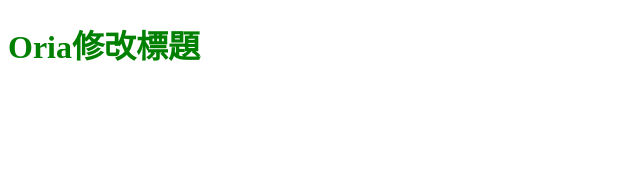
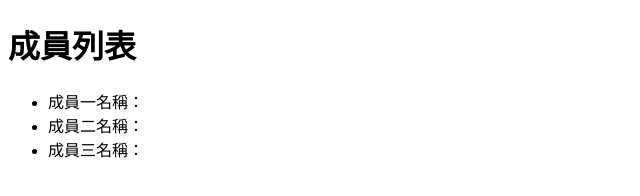
Before and after one commit to ivy7661/test01, a plain HTML site: page index.html in a window 1280 px wide. Shown: the whole page, without its empty margins (0-640 px from the left). Drawn offline with Linux system fonts and the light colour scheme.

Commit message:
add html

```diff
--- a/index.html
+++ b/index.html
@@ -3,10 +3,14 @@
 <head>
     <meta charset="UTF-8">
     <meta name="viewport" content="width=device-width, initial-scale=1.0">
-    <title>修改 title</title>
-    <link rel="stylesheet" href="all.css">
+    <title>Document</title>
 </head>
 <body>
-    <h1>Oria修改標題</h1>
+    <h1>成員列表</h1>
+    <ul>
+        <li>成員一名稱：</li>
+        <li>成員二名稱：</li>
+        <li>成員三名稱：</li>
+    </ul>
 </body>
 </html>
```
